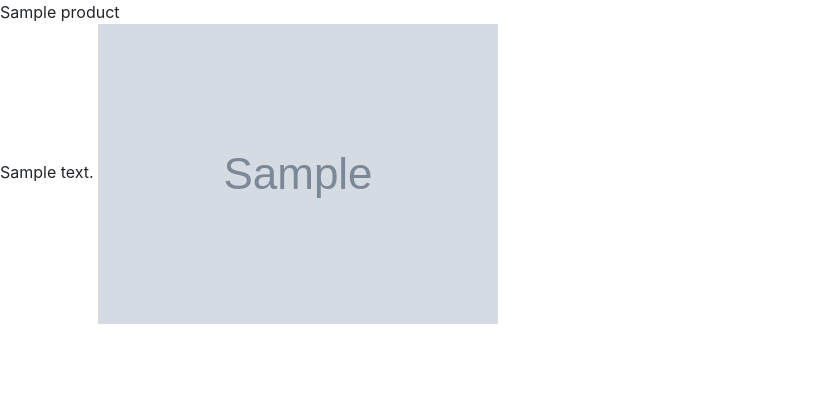
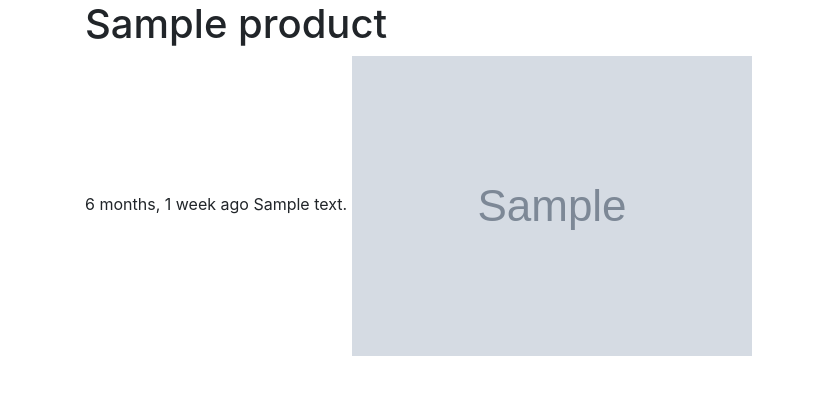
Before and after one commit to sabbirhossain540/Web-Mall, a Django app: a page that uses products/templates/product/product_detail.html in a window 1280 px wide. Shown: the part 56-451 px from the top of the page, without its empty margins (0-814 px from the left). Run offline with Django 3.2, Linux system fonts and the light colour scheme; tables that the repository leaves empty hold one stand-in row (values such as "Sample post"); grey boxes marked "Sample" are stand-in pictures; some libraries are stand-ins or nearby versions.

Commit message:
Template Filtering

```diff
--- a/products/models.py
+++ b/products/models.py
@@ -57,6 +57,7 @@ class Product(models.Model):
     image = models.ImageField(upload_to=upload_image_path, null=True, blank=True)  #Advance Way including custom file name
     featured = models.BooleanField(default=False)
     active = models.BooleanField(default=True)
+    timestamp = models.DateTimeField(auto_now_add=True)
 
     objects = ProductManager()
 
--- a/products/templates/product/product_detail.html
+++ b/products/templates/product/product_detail.html
@@ -1,8 +1,16 @@
 {% extends "base.html" %}
 {% block content %}
-    {{ object.title }} <br>
-    {{ object.description }}
-    {% if object.image %}
-        <img src="{{ object.image.url }}" alt="img-fluid">
-    {% endif %}
+<div class="container">
+    <div class="row">
+        <div class="col">
+           <h1>{{ object.title }}</h1>
+           {{ object.timestamp | timesince }} ago
+            {{ object.description }}
+            {% if object.image %}
+                <img src="{{ object.image.url }}" alt="img-fluid">
+            {% endif %}
+        </div>
+    </div>
+</div>
+
 {% endblock %}
--- a/products/templates/product/snippets/card.html
+++ b/products/templates/product/snippets/card.html
@@ -4,7 +4,7 @@
     {% endif %}
     <div class="card-body">
       <h5 class="card-title">{{ instance.title }}</h5>
-      <p class="card-text">{{ instance.description }}</p>
+      <p class="card-text">{{ instance.description |linebreaks| truncatewords:14  }}</p>
       <a href="{{ instance.get_absolute_url }}" class="btn btn-primary">View</a>
       <!-- <a href="{% url 'products:detail' slug=instance.slug %}" class="btn btn-warning">URL Shortcut</a> -->
     </div>
```
Also changed, not shown: products/migrations/0010_product_timestamp.py (added).
